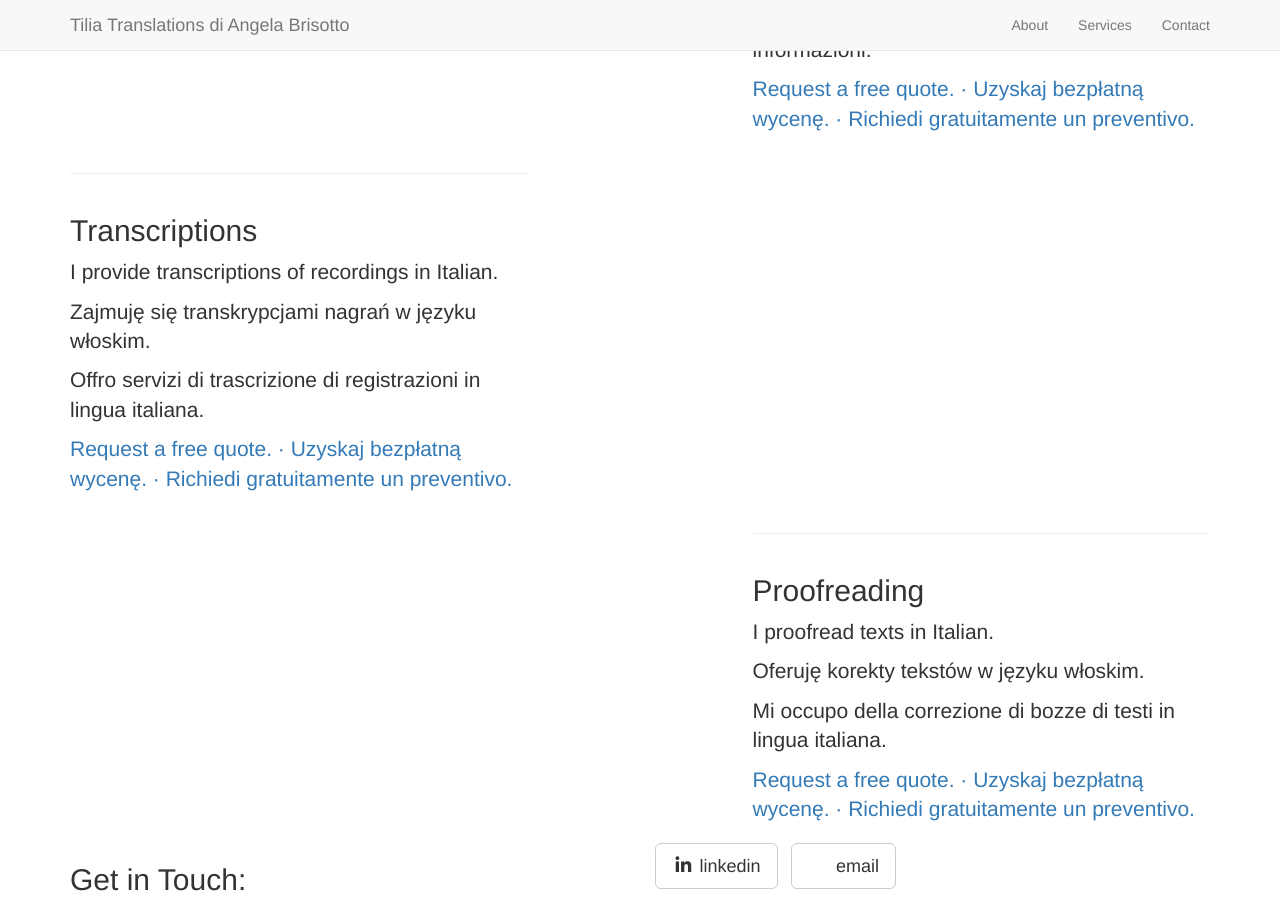
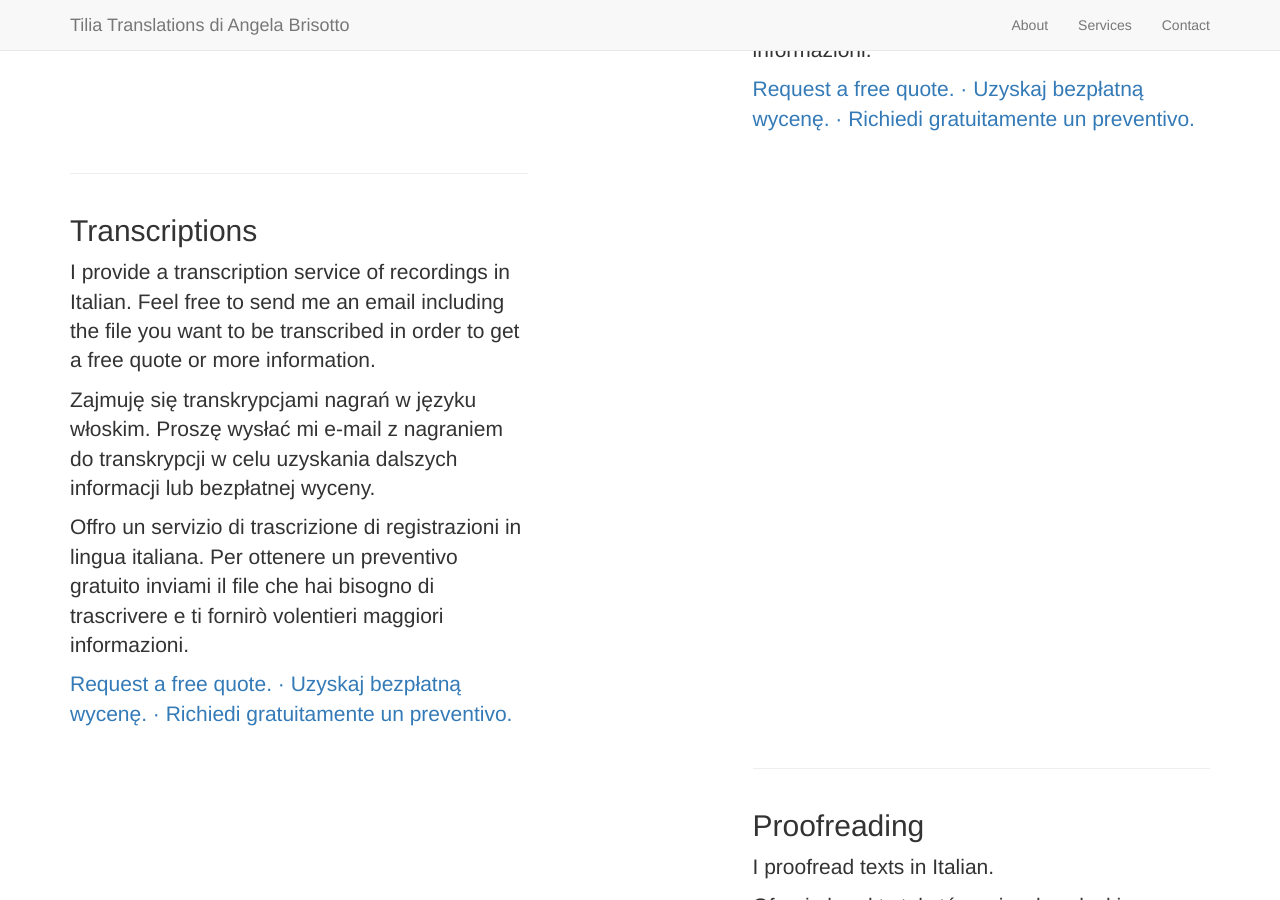
Before and after one commit to angelatiliatranslations/tiliatranslations.github.io, a Jekyll site: the page built from _posts/2014-09-22-services-2.markdown, in a window 1280 px wide and 900 px high, scrolled down 990 px. Built offline with Jekyll 4.4.1, drawn with Linux system fonts in a browser that asks for light colours; nearby versions of some CDN libraries; library files that are not in the unit come from our copies.

Commit message:
nuovo testo in tre lingue

```diff
--- a/_posts/2014-09-22-services-2.markdown
+++ b/_posts/2014-09-22-services-2.markdown
@@ -6,12 +6,12 @@
 description: transcriptions, transkrypcje, trascrizioni
 ---
 <p>
-I provide transcriptions of recordings in Italian.
+I provide a transcription service of recordings in Italian. Feel free to send me an email including the file you want to be transcribed in order to get a free quote or more information.
 </p>
 <p>
-Zajmuję się transkrypcjami nagrań w języku włoskim.
+Zajmuję się transkrypcjami nagrań w języku włoskim. Proszę wysłać mi e-mail z nagraniem do transkrypcji w celu uzyskania dalszych informacji lub bezpłatnej wyceny.
 </p>
 <p>
-Offro servizi di trascrizione di registrazioni in lingua italiana.
+Offro un servizio di trascrizione di registrazioni in lingua italiana. Per ottenere un preventivo gratuito inviami il file che hai bisogno di trascrivere e ti fornirò volentieri maggiori informazioni.
 </p>
   <a href="mailto:angela@tiliatranslations.it">Request a free quote. · Uzyskaj bezpłatną wycenę. · Richiedi gratuitamente un preventivo.</a>
```
